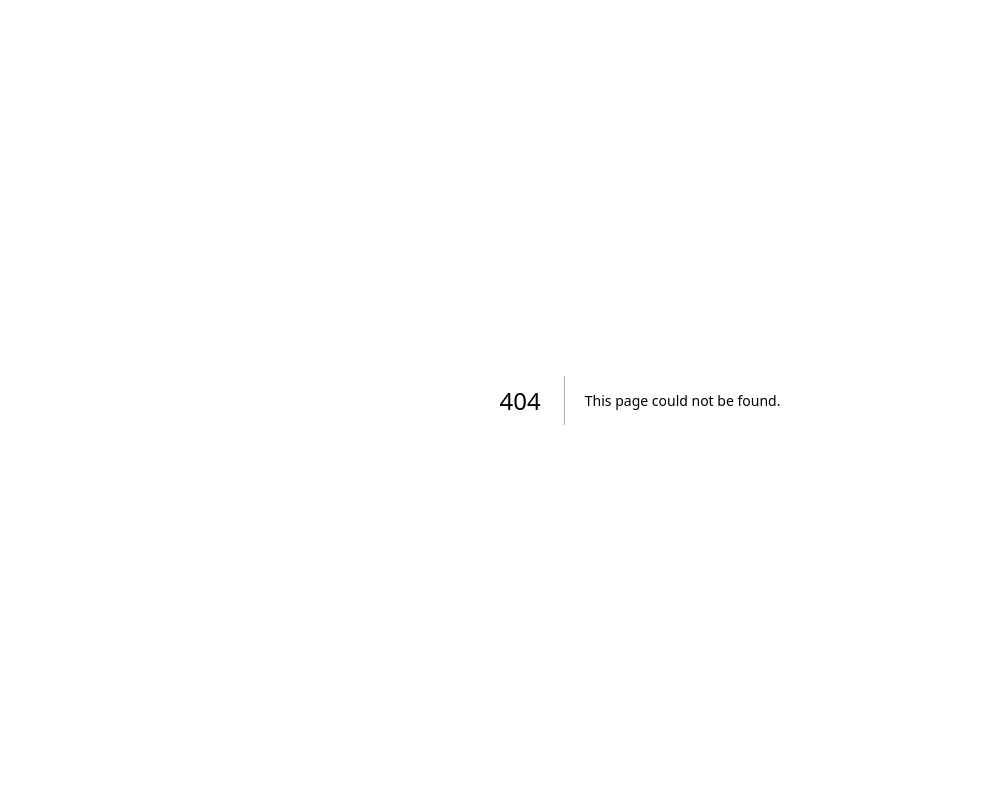
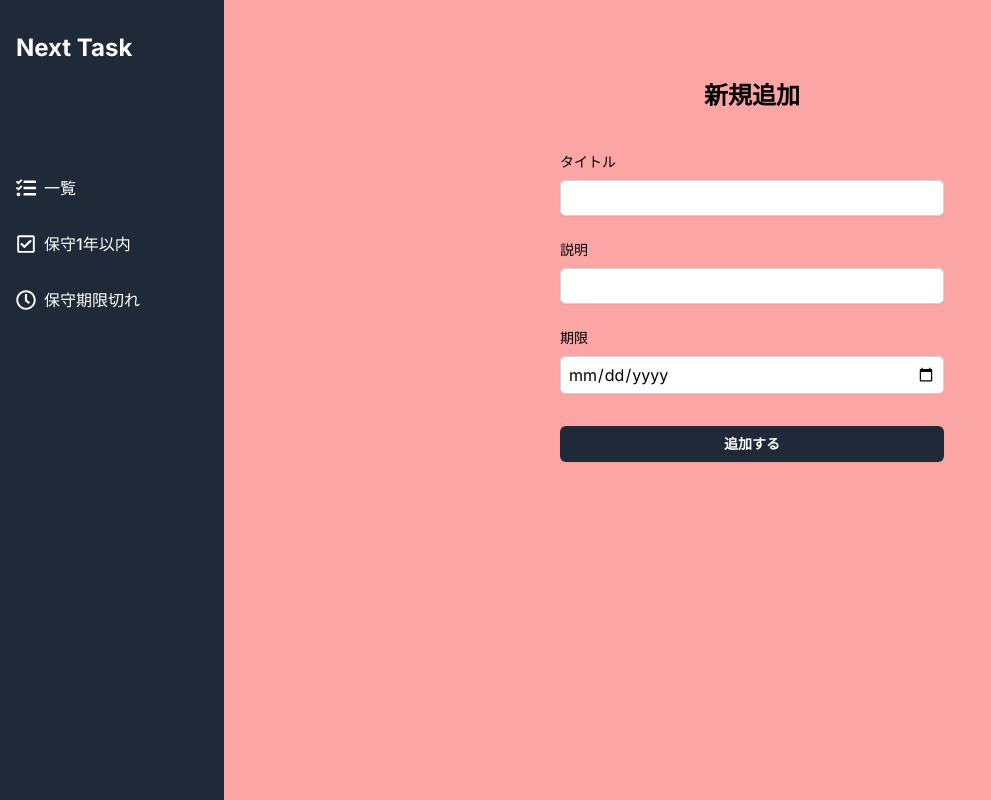
Before and after one commit to scoutb6b/learn_next-tasksapp, a Next.js app: page /new in a window 1280 px wide. Before the commit this address had no page. Shown: the whole page, without its empty margins (0-991 px from the left). Built offline with nearby package versions, Linux system fonts and the light colour scheme.

Commit message:
✨ 新規追加機能の作成

```diff
--- /dev/null
+++ b/src/app/(main)/new/page.tsx
@@ -0,0 +1,12 @@
+import NewTaskForm from "@/components/NewTaskForm/NewTaskForm";
+
+const NewTaskPage = () => {
+  return (
+    <div className="flex flex-col justify-center py-20 ">
+      <h2 className="text-center text-2xl font-bold">新規追加</h2>
+      <NewTaskForm />
+    </div>
+  );
+};
+
+export default NewTaskPage;
--- /dev/null
+++ b/src/components/NewTaskForm/NewTaskForm.tsx
@@ -0,0 +1,74 @@
+"use client";
+
+import { FormState, createTask } from "@/actions/task";
+import { useFormState, useFormStatus } from "react-dom";
+
+const NewTaskForm = () => {
+  const initialState: FormState = { error: "" };
+  const [state, formAction] = useFormState(createTask, initialState);
+
+  const SubmitBtn = () => {
+    const { pending } = useFormStatus();
+    return (
+      <button
+        type="submit"
+        className="mt-8 py-2 w-full bg-gray-800 text-white rounded-md hover:bg-gray-600 text-sm font-semibold shadow-sm disabled:bg-gray-400"
+        disabled={pending}
+      >
+        追加する
+      </button>
+    );
+  };
+
+  return (
+    <div className="mt-10 mx-auto w-full max-w-sm">
+      <form action={formAction}>
+        <div>
+          <label htmlFor="title" className="block text-sm font-medium">
+            タイトル
+          </label>
+          <input
+            type="text"
+            id="title"
+            name="title"
+            required
+            className="block mt-2 py-1.5 px-2 w-full rounded-md border-0 shadow-sm ring-1 ring-inset ring-gray-300"
+          />
+        </div>
+        <div className="mt-6">
+          <label htmlFor="description" className="block text-sm font-medium">
+            説明
+          </label>
+          <input
+            type="text"
+            id="description"
+            name="description"
+            required
+            className="block mt-2 py-1.5 px-2 w-full rounded-md border-0 shadow-sm ring-1 ring-inset ring-gray-300"
+          />
+        </div>
+        <div className="mt-6">
+          <label htmlFor="date" className="block text-sm font-medium">
+            期限
+          </label>
+          <input
+            type="date"
+            id="date"
+            name="date"
+            min="2020-01-01"
+            max="2050-12-31"
+            placeholder="例:2024/04/01"
+            required
+            className="block mt-2 py-1.5 px-2 w-full rounded-md border-0 shadow-sm ring-1 ring-inset ring-gray-300"
+          />
+        </div>
+        <SubmitBtn />
+        {state.error && (
+          <p className="mt-2 text-red-500 text-sm">{state.error}</p>
+        )}
+      </form>
+    </div>
+  );
+};
+
+export default NewTaskForm;
```
